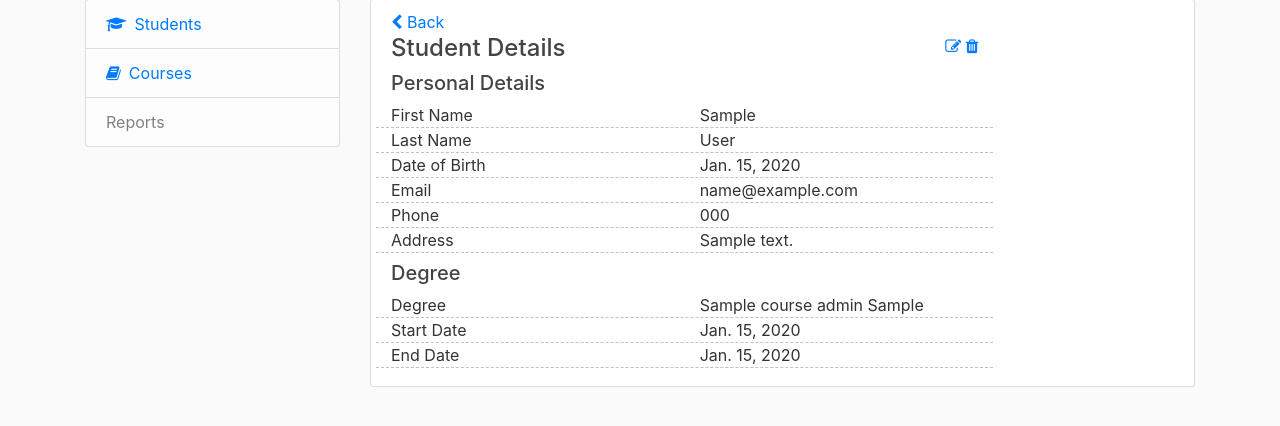
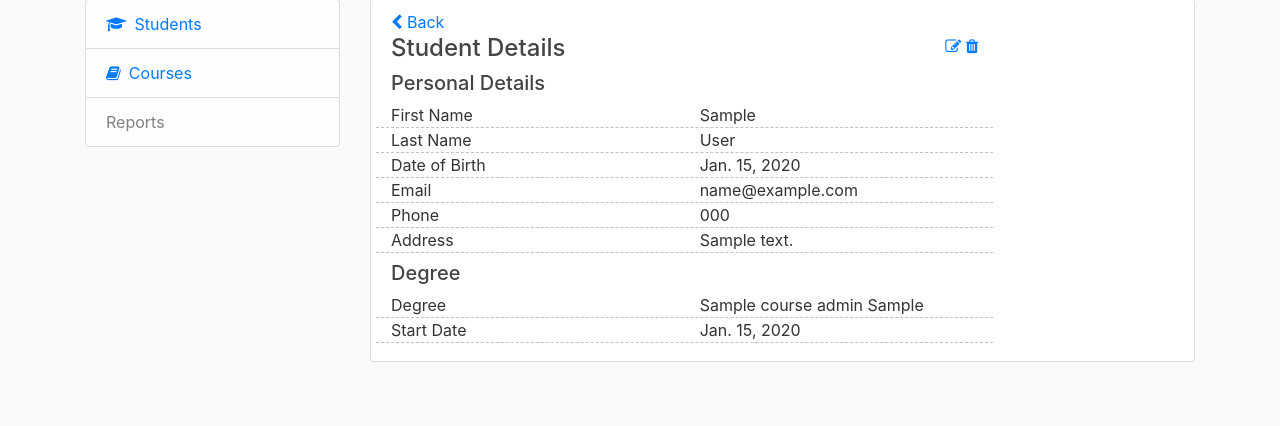
Before and after one commit to ShanjidaS/StudentManagementSystem, a Django app: page /management/students/student-details/1 in a window 1280 px wide. Shown: the part 81-507 px from the top of the page. Run offline with Django 3.2, Linux system fonts and the light colour scheme; tables that the repository leaves empty hold one stand-in row (values such as "Sample post"); some libraries are stand-ins or nearby versions.

Commit message:
Removed start and end date for registering student, changed to enrollment date.

```diff
--- a/management/models.py
+++ b/management/models.py
@@ -28,11 +28,8 @@ class Course(models.Model):
 
 class Student(Person):
     student_id = models.OneToOneField(Person, on_delete=models.CASCADE, primary_key=True)
-    #courses = models.ManyToManyField(Course)
     course = models.ForeignKey(Course, on_delete=models.CASCADE, null=True)
-    start_date = models.DateField()
-    end_date = models.DateField()
-    objects = models.Manager()
+    enrollment_date = models.DateField()
 
     def __str__(self):
         return self.first_name + " " + self.last_name
--- a/management/templates/management/students/student-details.html
+++ b/management/templates/management/students/student-details.html
@@ -46,11 +46,7 @@
         </div>
         <div class="row">
             <div class="col-6">Start Date</div>
-            <div class="col-6">{{student.start_date}}</div>
-        </div>
-        <div class="row">
-            <div class="col-6">End Date</div>
-            <div class="col-6">{{student.end_date}}</div>
+            <div class="col-6">{{student.enrollment_date}}</div>
         </div>
     </div>
 </div>
--- a/management/views.py
+++ b/management/views.py
@@ -29,8 +29,7 @@ def register_student(request):
             obj.phone = form.cleaned_data['phone']
             obj.address = form.cleaned_data['address']
             obj.course = course
-            obj.start_date = form.cleaned_data['start_date']
-            obj.end_date = form.cleaned_data['end_date']
+            obj.enrollment_date = form.cleaned_data['enrollment_date']
             obj.save()
             messages.success(request, f'Student successfully registered!' )
     else:
@@ -58,8 +57,7 @@ def edit_student_details(request, studentid):
             obj.phone = form.cleaned_data['phone']
             obj.address = form.cleaned_data['address']
             obj.course = course
-            obj.start_date = form.cleaned_data['start_date']
-            obj.end_date = form.cleaned_data['end_date']
+            obj.enrollment_date = form.cleaned_data['enrollment_date']
             obj.save()
             messages.success(request, f'Student has been edited' )
     else:
@@ -71,8 +69,7 @@ def edit_student_details(request, studentid):
             'phone': student.phone,
             'address': student.address,
             'course': (student.course.course_id, student.course),
-            'start_date': student.start_date,
-            'end_date': student.end_date,
+            'enrollment_date': student.enrollment_date,
         })
     return render(request, 'management/students/edit-details.html', {'form' : form})
 
```
Also changed, not shown: management/forms.py (+4 -8 lines).
